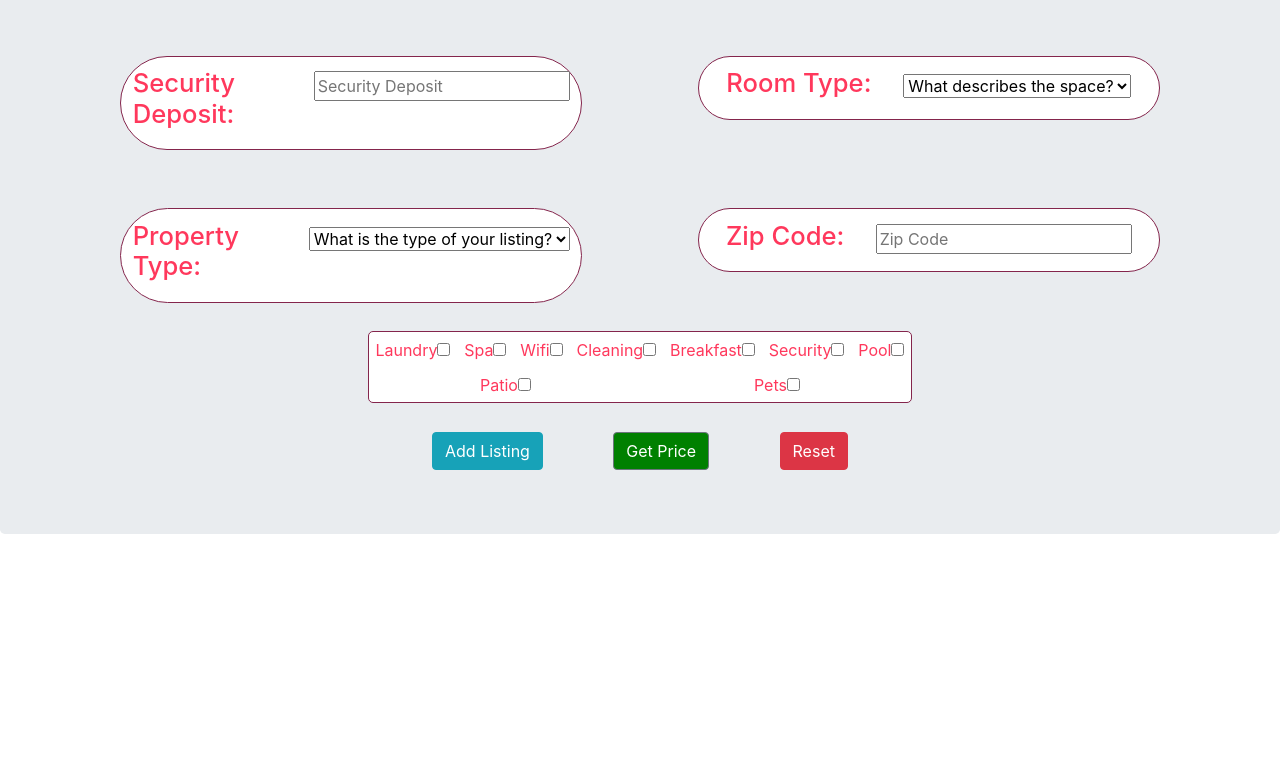
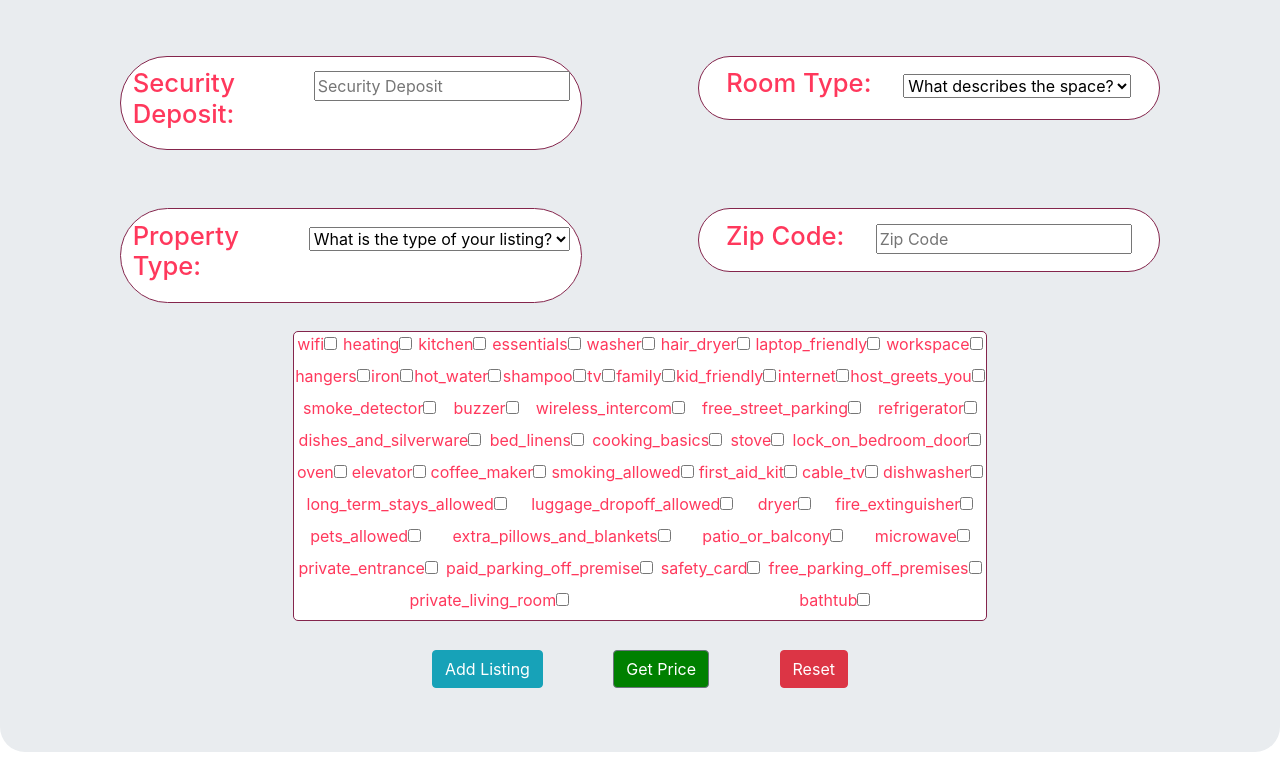
Before and after one commit to bw-ft-airbnb-1/front-end, a React (Create React App) app in the folder optimal-price/: page /newlisting in a window 1280 px wide. Shown: the part 672-1456 px from the top of the page. Before the commit the page ends 1238 px from the top, so only its background shows below. Built offline with nearby package versions, Linux system fonts and the light colour scheme.

Commit message:
Updated ammenities and mapped checkboxes.

```diff
--- a/optimal-price/src/components/Dashboard/AddListing.js
+++ b/optimal-price/src/components/Dashboard/AddListing.js
@@ -24,13 +24,13 @@ export const AddListing = () => {
      minimum_nights: "",
      bedrooms: "",
      bathrooms: "",
-    omodates: "",
+     accomodates: "",
      bed_type: "",
      security_deposit: "",
      room_type: "",
      property_type: "",
      zip_code: "",
-     amenities: {" acclaundry":false, "spa":false, "wifi":false, "cleaning":false, "breakfast":false, "security":false, "pool":false, "patio":false, "pets":false}
+     amenities: {"wifi":false, "heating":false, "kitchen":false, "essentials":false, "washer":false, "hair_dryer":false, "laptop_friendly":false, "workspace":false, "hangers":false, "iron":false, "hot_water":false, "shampoo":false, "tv":false, "family":false, "kid_friendly":false, "internet":false, "host_greets_you":false, "smoke_detector":false, "buzzer":false, "wireless_intercom":false, "free_street_parking":false, "refrigerator":false, "dishes_and_silverware":false, "bed_linens":false, "cooking_basics":false, "stove":false, "lock_on_bedroom_door":false, "oven":false, "elevator":false, "coffee_maker":false, "smoking_allowed":false, "first_aid_kit":false, "cable_tv":false, "dishwasher":false, "long_term_stays_allowed":false, "luggage_dropoff_allowed":false, "dryer":false, "fire_extinguisher":false, "pets_allowed":false, "extra_pillows_and_blankets":false, "patio_or_balcony":false, "microwave":false, "private_entrance":false, "paid_parking_off_premise":false, "safety_card":false, "free_parking_off_premises":false, "private_living_room":false, "bathtub":false}
  })
 
  const [priceEst, setPriceEst] = useState(0)
@@ -69,6 +69,24 @@ const updateCheckbox = (event) => {
     })
 }
 
+const renderAmenities = () => {
+
+    const amens = ["wifi", "heating", "kitchen", "essentials", "washer", "hair_dryer", "laptop_friendly", "workspace", "hangers", "iron", "hot_water", "shampoo", "tv", "family", "kid_friendly", "internet", "host_greets_you", "smoke_detector", "buzzer", "wireless_intercom", "free_street_parking", "refrigerator", "dishes_and_silverware", "bed_linens", "cooking_basics", "stove", "lock_on_bedroom_door", "oven", "elevator", "coffee_maker", "smoking_allowed", "first_aid_kit", "cable_tv", "dishwasher", "long_term_stays_allowed", "luggage_dropoff_allowed", "dryer", "fire_extinguisher", "pets_allowed", "extra_pillows_and_blankets", "patio_or_balcony", "microwave", "private_entrance", "paid_parking_off_premise", "safety_card", "free_parking_off_premises", "private_living_room", "bathtub"];
+    return amens.map((amen) => {
+        return (
+            <label>
+                {amen}
+                <input
+                    type="checkbox"
+                    name={amen}
+                    onChange={updateCheckbox}
+                    checked={listing.amenities.amen}
+                />
+            </label>
+        )
+    })
+}
+
 
 
 
@@ -98,7 +116,7 @@ const cancelForm = () => {
         room_type: "",
         property_type: "",
         zip_code: "",
-        amenities: {"laundry":false, "spa":false, "wifi":false, "cleaning":false, "breakfast":false, "security":false, "pool":false, "patio":false}
+        amenities: {"wifi":false, "heating":false, "kitchen":false, "essentials":false, "washer":false, "hair_dryer":false, "laptop_friendly":false, "workspace":false, "hangers":false, "iron":false, "hot_water":false, "shampoo":false, "tv":false, "family":false, "kid_friendly":false, "internet":false, "host_greets_you":false, "smoke_detector":false, "buzzer":false, "wireless_intercom":false, "free_street_parking":false, "refrigerator":false, "dishes_and_silverware":false, "bed_linens":false, "cooking_basics":false, "stove":false, "lock_on_bedroom_door":false, "oven":false, "elevator":false, "coffee_maker":false, "smoking_allowed":false, "first_aid_kit":false, "cable_tv":false, "dishwasher":false, "long_term_stays_allowed":false, "luggage_dropoff_allowed":false, "dryer":false, "fire_extinguisher":false, "pets_allowed":false, "extra_pillows_and_blankets":false, "patio_or_balcony":false, "microwave":false, "private_entrance":false, "paid_parking_off_premise":false, "safety_card":false, "free_parking_off_premises":false, "private_living_room":false, "bathtub":false}
 
     })
     setPriceEst(0.00)
@@ -125,6 +143,7 @@ const cancelForm = () => {
 
 //     // zip code validation
 //     }
+
 
 
     return(
@@ -304,88 +323,9 @@ const cancelForm = () => {
                         </label>
                     </Card>
                     <Card className="checkbox-card">
-                        <label className="check">
-                            Laundry
-                            <input
-                            type="checkbox"
-                            name="laundry"
-                            onChange={updateCheckbox}
-                            checked={listing.amenities.laundry}
-                            />
-                        </label>
-                        <label className="check">
-                            Spa
-                            <input
-                            type="checkbox"
-                            name="spa"
-                            onChange={updateCheckbox}
-                            checked={listing.amenities.spa}
-                            />
-                        </label>
-                        <label className="check">
-                            Wifi
-                            <input
-                            type="checkbox"
-                            name="wifi"
-                            onChange={updateCheckbox}
-                            checked={listing.amenities.wifi}
-                            />
-                        </label>
-                        <label className="check">
-                            Cleaning
-                            <input
-                            type="checkbox"
-                            name="cleaning"
-                            onChange={updateCheckbox}
-                            checked={listing.amenities.cleaning}
-                            />
-                        </label>
-                        <label className="check">
-                            Breakfast
-                            <input
-                            type="checkbox"
-                            name="breakfast"
-                            onChange={updateCheckbox}
-                            checked={listing.amenities.breakfast}
-                            />
-                        </label>
-                        <label className="check">
-                            Security
-                            <input
-                            type="checkbox"
-                            name="security"
-                            onChange={updateCheckbox}
-                            checked={listing.amenities.security}
-                            />
-                        </label>
-                        <label className="check">
-                            Pool
-                            <input
-                            type="checkbox"
-                            name="pool"
-                            onChange={updateCheckbox}
-                            checked={listing.amenities.pool}
-                            />
-                        </label>
-                        <label className="check">
-                            Patio
-                            <input
-                            type="checkbox"
-                            name="patio"
-                            onChange={updateCheckbox}
-                            checked={listing.amenities.patio}
-                            />
-                        </label>
-                        <label className="check">
-                            Pets
-                            <input
-                            type="checkbox"
-                            name="pets"
-                            onChange={updateCheckbox}
-                            checked={listing.amenities.pets}
-                            />
-                        </label>
+                        { renderAmenities() }
                     </Card>
+
                 </form>
                 <div className="button-div">
                 <Button onClick={addListing} color="info" className="submitButton">
--- a/optimal-price/src/components/SignUp.js
+++ b/optimal-price/src/components/SignUp.js
@@ -1,6 +1,13 @@
 import React, {useContext} from "react";
 import axios from 'axios'
 import Context from './../contexts/loginContext';
+
+import {
+  Jumbotron,
+  Button
+} from 'reactstrap';
+
+import './UserLogin.css';
 
 const SignUp = (props) =>{
 
@@ -33,8 +40,10 @@ const SignUp = (props) =>{
 }
 
   return ( // *********Changed this***********
-    <div className = 'signUp'>
+    <div className = 'LoginForm'>
+      <Jumbotron className="jumbotron">
       <form className = 'registration' onSubmit = {handleSubmit}>
+
         <label htmlFor = 'name'>Name: </label>
             <input className = 'signUpInput'
               id = 'name'
@@ -45,6 +54,7 @@ const SignUp = (props) =>{
               onChange = {handleChanges}
               required
         />
+
 
         <label htmlFor = 'email'>Email: </label>
           <input className = 'signUpInput'
@@ -57,6 +67,7 @@ const SignUp = (props) =>{
             required
         />
 
+
         <label htmlFor = 'password'>Password: </label>
           <input className = 'signUpInput'
             id = 'password'
@@ -66,8 +77,10 @@ const SignUp = (props) =>{
             value = {credentials.password}
             onChange = {handleChanges}
         />
-        <button className = 'rgBtn'>SignUp</button>
+
+        <Button className = 'rgBtn'>SignUp</Button>
       </form>
+      </Jumbotron>
     </div>
   )
 
--- a/optimal-price/src/components/UserLogin.css
+++ b/optimal-price/src/components/UserLogin.css
@@ -10,4 +10,38 @@
 
 .jumbotron {
     color: #FF385C;
+    border-color: #549195;
+    border-radius: 25px;
+
 }
+
+
+.rgBtn {
+    background-color: #549195;
+}
+
+.log-field {
+    width: 70%;
+    padding-left: 2.5%;
+    padding-right: 2.5%;
+}
+
+#login-btn {
+    width: 25%;
+}
+
+.login {
+    display: flex;
+    flex-direction: row;
+    flex-wrap: nowrap;
+    justify-content: space-around;
+    align-items: baseline;
+}
+
+.registration {
+    display: flex;
+    flex-direction: row;
+    flex-wrap: nowrap;
+    justify-content: space-between;
+    align-items: baseline;
+}
--- a/optimal-price/src/components/UserLogin.js
+++ b/optimal-price/src/components/UserLogin.js
@@ -30,11 +30,12 @@ const UserLogin = ({values, errors, touched, status, handleSubmit,handleChange})
   return(
     <div className="LoginForm">
       <Jumbotron className="jumbotron">
-      <Form onSubmit = {handleSubmit}>
+      <Form className="login" onSubmit = {handleSubmit}>
 
         <label htmlFor="email">
           Email:
             <Field
+              className="log-field"
               id="email"
               type="email"
               name="email"
@@ -42,9 +43,12 @@ const UserLogin = ({values, errors, touched, status, handleSubmit,handleChange})
             />
         {touched.email && errors.email && (<p> {errors.email} </p>)}
         </label>
+
+
         <label htmlFor="password">
           Password:
             <Field
+              className="log-field"
               id="password"
               type="password"
               name="password"
@@ -53,7 +57,8 @@ const UserLogin = ({values, errors, touched, status, handleSubmit,handleChange})
         {touched.password && errors.password && (<p> {errors.password} </p>)}
         </label>
 
-        <Button type="submit">Login</Button>
+
+        <Button id="login-btn" className ='rgBtn' type="submit">Login</Button>
       </Form>
       </Jumbotron>
 
```
